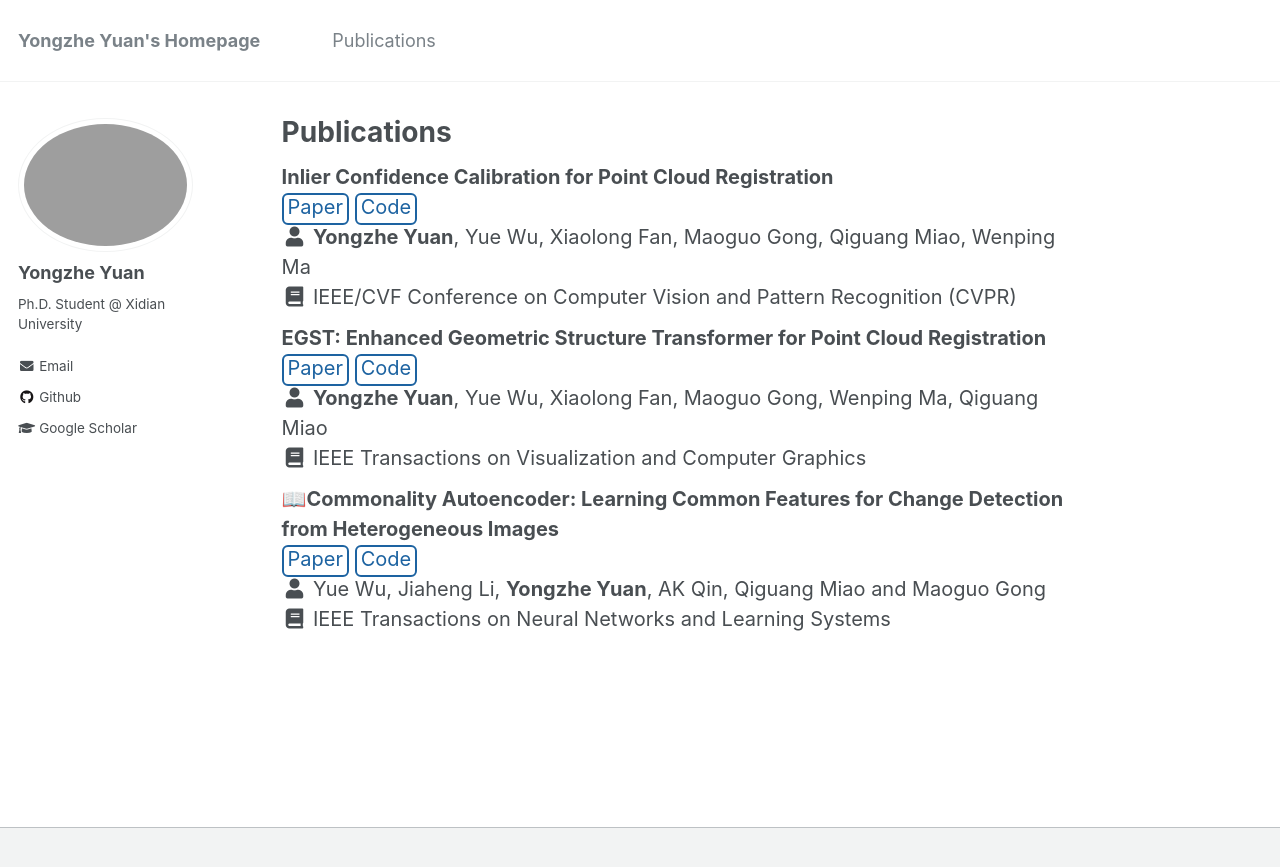
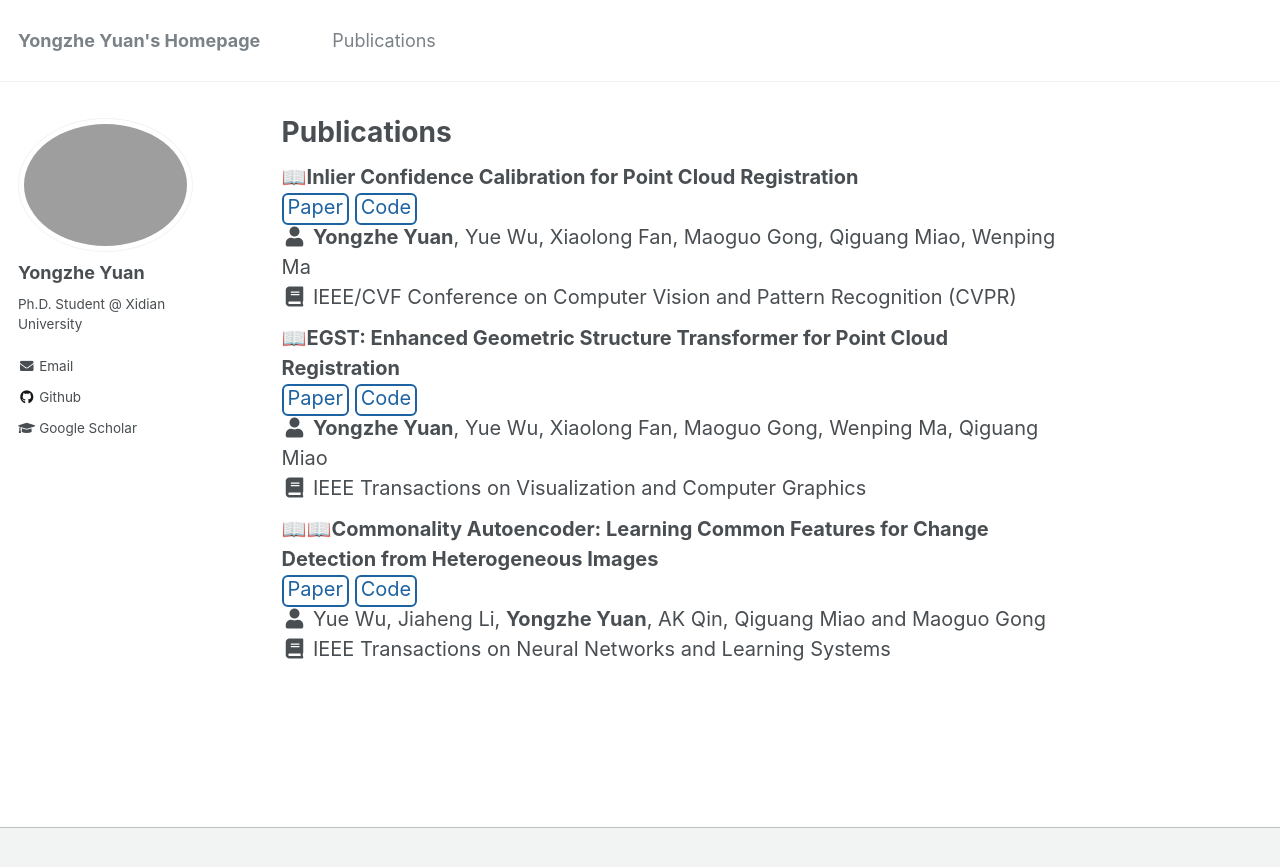
Before and after one commit to YYZMARS/YYZMARS.github.io, a Jekyll site: the page built from _pages/publications.md, in a window 1280 px wide. Shown: the top 867 px of the page. Built offline with Jekyll 4.4.1, drawn with Linux system fonts in a browser that asks for light colours.

Commit message:
Update archive-single-pub2.html

```diff
--- a/_includes/archive-single-pub2.html
+++ b/_includes/archive-single-pub2.html
@@ -18,7 +18,7 @@
     <div class="archive__item-entry">
 
         <p class="archive__item">
-            <b>{{ title }}</b>
+            📖<b>{{ title }}</b>
           <br>
                 {% if post.paperurl %}
                   <a href="{{ post.paperurl }}" style="text-decoration:none">Paper</a>
```
